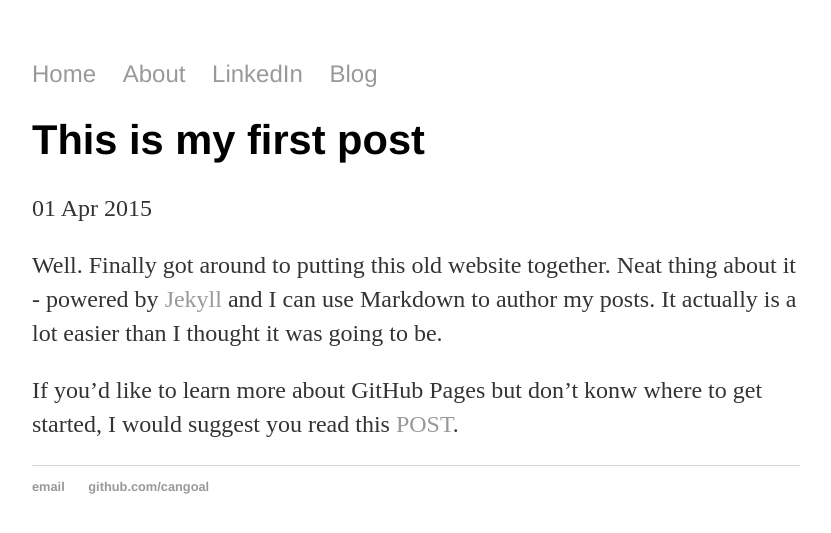
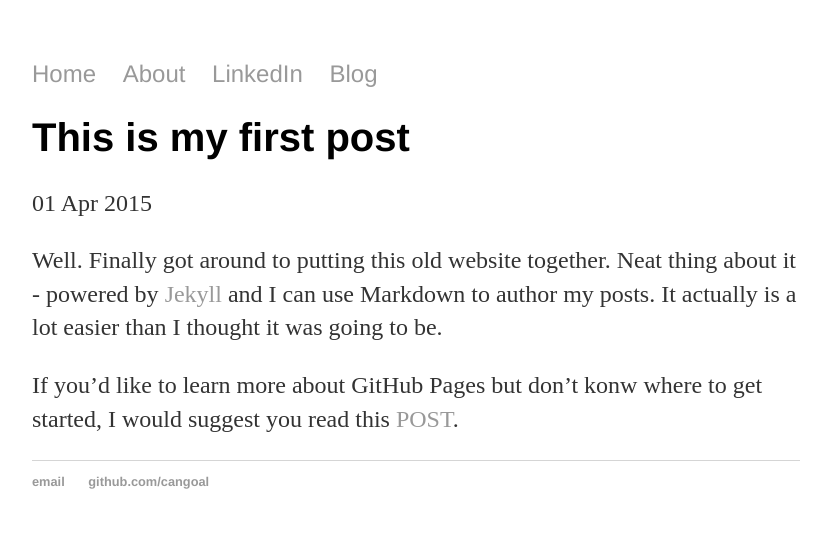
Before and after one commit to cangoal/cangoal.github.io, a Jekyll site: the page built from _posts/2015-04-01-cangoal-site-launched.md, in a window 1280 px wide. Shown: the top 533 px of the page, without its empty margins (224-1055 px from the left). Built offline with Jekyll 4.4.1, drawn with Linux system fonts in a browser that asks for light colours.

Commit message:
Update main.css

```diff
--- a/css/main.css
+++ b/css/main.css
@@ -51,5 +51,5 @@ ul.posts li {
 }
 
 .post-title{
-    font-size: 2.6em;
+    font-size: 2.5em;
 }
```
